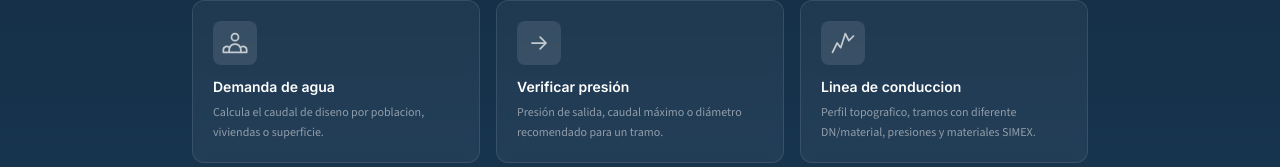
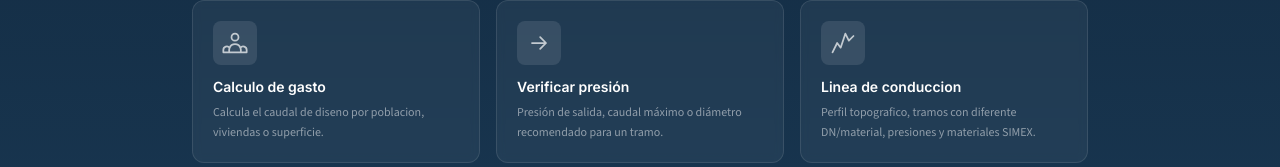
Before and after one commit to simexco/hidrocalc, a Next.js app: page / in a window 1280 px wide. Shown: the part 476-643 px from the top of the page. Built offline with nearby package versions, Linux system fonts and the light colour scheme.

Commit message:
Renombrar Demanda de agua -> Calculo de gasto
Co-Authored-By: Claude Opus 4.6 (1M context) <noreply@anthropic.com>

```diff
--- a/src/app/page.tsx
+++ b/src/app/page.tsx
@@ -2,7 +2,7 @@ import Link from "next/link";
 
 const modules = [
   {
-    title: "Demanda de agua",
+    title: "Calculo de gasto",
     desc: "Calcula el caudal de diseno por poblacion, viviendas o superficie.",
     href: "/demanda",
     icon: (
@@ -162,7 +162,7 @@ export default function Home() {
           <p className="text-xs text-white/40 text-center mb-6">Selecciona segun tu situacion</p>
           <div className="space-y-3">
             {[
-              { situation: "No se cuanto caudal necesito para mi proyecto", module: "Demanda de agua", data: "Poblacion o viviendas, tipo, clima", href: "/demanda" },
+              { situation: "No se cuanto caudal necesito para mi proyecto", module: "Calculo de gasto", data: "Poblacion o viviendas, tipo, clima", href: "/demanda" },
               { situation: "¿La presión llega al final de mi tubería?", module: "Verificar presión (Modo A)", data: "Q, DN, L, P1", href: "/tramo-simple" },
               { situation: "¿Cuánto caudal puede pasar sin bajar la presión?", module: "Verificar presión (Modo B)", data: "DN, L, P1, P2 mínima", href: "/tramo-simple" },
               { situation: "No sé qué diámetro usar para mi caudal", module: "Elegir diámetro", data: "Q, L, P1", href: "/dimensionamiento" },
--- a/src/components/layout/HidroCalcHeader.tsx
+++ b/src/components/layout/HidroCalcHeader.tsx
@@ -5,7 +5,7 @@ import Link from "next/link";
 import { HelpButton } from "@/components/ui/HelpModal";
 
 const moduleNames: Record<string, string> = {
-  "/demanda": "Demanda de agua",
+  "/demanda": "Calculo de gasto",
   "/tramo-simple": "Verificar presión",
   "/perfil": "Linea de conduccion",
   "/golpe-ariete": "Golpe de ariete",
--- a/src/components/layout/HidroCalcSidebar.tsx
+++ b/src/components/layout/HidroCalcSidebar.tsx
@@ -6,7 +6,7 @@ import { usePathname } from "next/navigation";
 const modules = [
   {
     href: "/demanda",
-    label: "Demanda de agua",
+    label: "Calculo de gasto",
     icon: (
       <svg viewBox="0 0 24 24" className="w-5 h-5" fill="none" stroke="currentColor" strokeWidth={1.8}>
         <path strokeLinecap="round" strokeLinejoin="round" d="M17 20h5v-2a3 3 0 00-5.356-1.857M17 20H7m10 0v-2c0-.656-.126-1.283-.356-1.857M7 20H2v-2a3 3 0 015.356-1.857M7 20v-2c0-.656.126-1.283.356-1.857m0 0a5.002 5.002 0 019.288 0M15 7a3 3 0 11-6 0 3 3 0 016 0z" />
```
